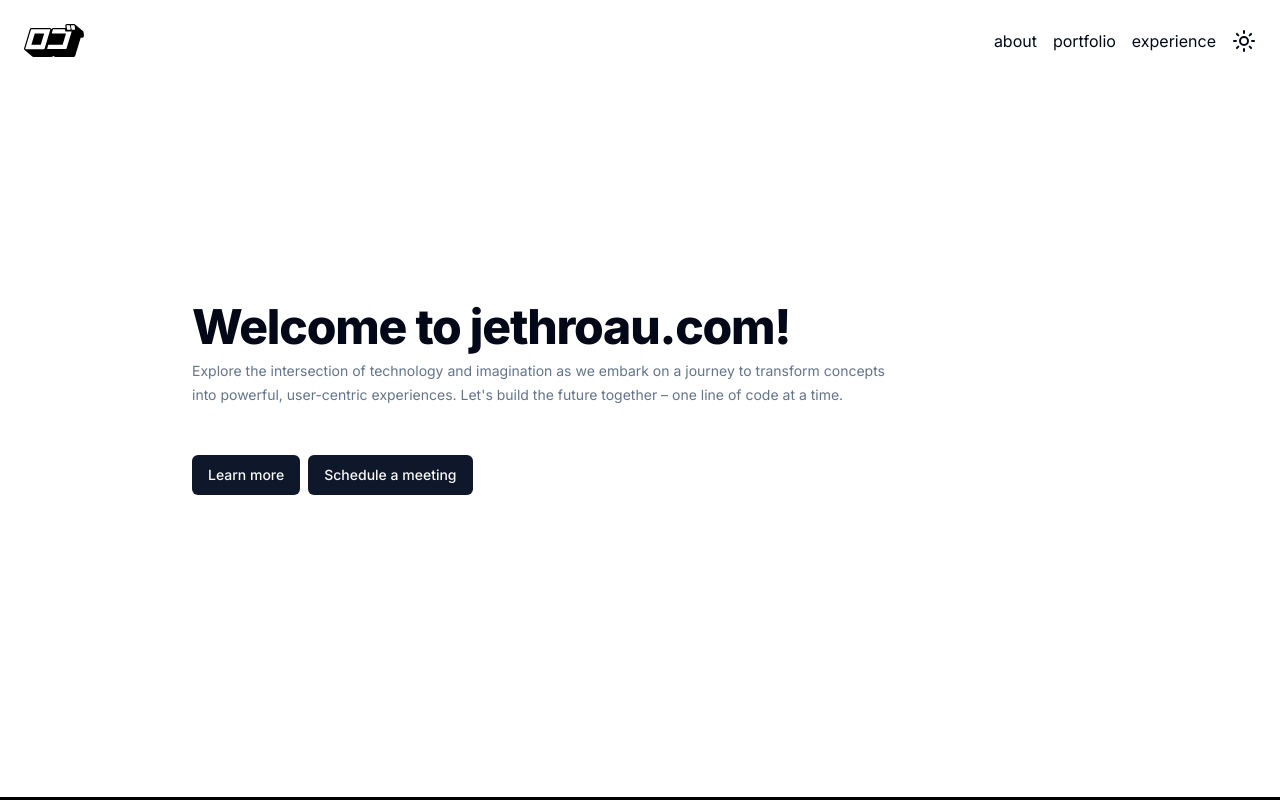
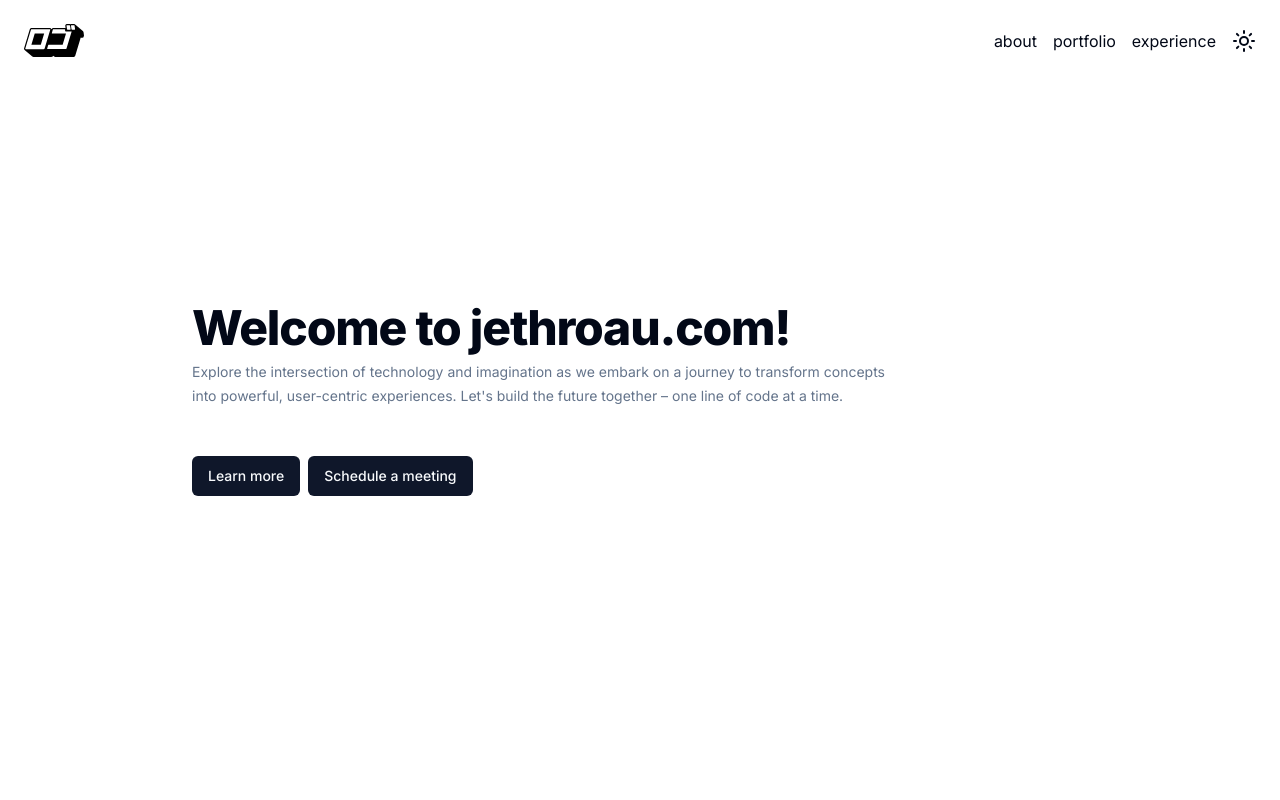
Before and after one commit to jethro-dev/personal-website, a Next.js app: page / in a window 1280 px wide. Shown: the top 800 px of the page. Built offline with nearby package versions, Linux system fonts and the light colour scheme.

Commit message:
remove border b

```diff
--- a/components/hero.tsx
+++ b/components/hero.tsx
@@ -6,7 +6,7 @@ type Props = {};
 
 export const Hero = (props: Props) => {
   return (
-    <header className="bg-background relative h-screen min-h-[600px] p-6 flex items-center justify-between border-b-[3px] border-black transition duration-300">
+    <header className="bg-background relative h-screen min-h-[600px] p-6 flex items-center justify-between  transition duration-300">
       <div className="max-w-4xl mx-auto">
         <TypographyH1>Welcome to jethroau.com!</TypographyH1>
         <TypographyP className="mt-2 w-4/5">
```
